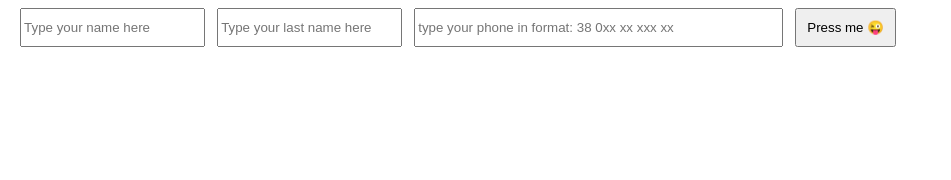
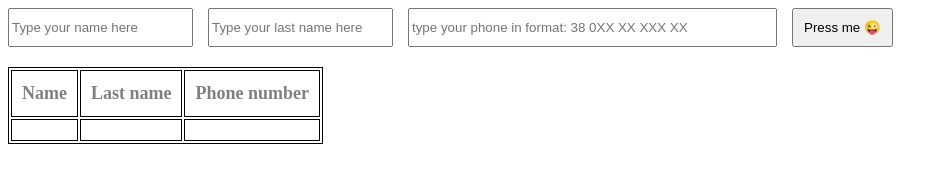
Before and after one commit to Australium/dom-contact-string, a plain HTML site: page index.html in a window 1280 px wide. Shown: the whole page, without its empty margins (0-951 px from the left). Drawn offline with Linux system fonts and the light colour scheme.

Commit message:
added more html and styles through JS. Added even listener to the button along with pattern check before sending info to the table

```diff
--- a/app.js
+++ b/app.js
@@ -3,7 +3,6 @@
 // let inputEl = document.querySelector('#inp');
 
 // let containerEl = document.querySelector('#box');
-
 
 // buttonEl.addEventListener('click', onLick);
 
@@ -15,13 +14,20 @@
 //     inputEl.value = '';
 // }
 
+let styles = `
+    font-size:18px;
+    line-height: 25px;
+    color:grey;`
+
+document.querySelector('*').style = styles;
+
 let divWrapEl = document.createElement('form');
 document.body.prepend(divWrapEl);
 divWrapEl.style.display = 'flex';
-divWrapEl.style.justifyContent = 'space-evenly';
-divWrapEl.style.width = '900px';
+divWrapEl.style.marginBottom = '20px'
+divWrapEl.setAttribute('onsubmit', 'return false');
 
-function addAttributes(element,message='',type,id,classs,value='') {
+function addAttributesForInput(element,message='',type,id,classs,value='',pattern) {
     let elementWithAttribute = element;
 
     elementWithAttribute.setAttribute('type', type);
@@ -29,19 +35,22 @@ function addAttributes(element,message='',type,id,classs,value='') {
     elementWithAttribute.setAttribute('class', classs);
     elementWithAttribute.setAttribute('id', id);
     elementWithAttribute.setAttribute('value', value);
+    elementWithAttribute.setAttribute('pattern', pattern);
+    elementWithAttribute.required = true;
+    elementWithAttribute.maxlength = 32;
+    elementWithAttribute.style.marginRight = '15px'
 }
 
 let inputNameEl = document.createElement('input');
-addAttributes(inputNameEl,'name','text','inpName','name');
+addAttributesForInput(inputNameEl,'name','text','inpName','inp',undefined,'[A-Za-z]{1,32}');
 let inputLastNameEl = document.createElement('input');
-addAttributes(inputLastNameEl,'last name','text','inpLastName','last-name');
+addAttributesForInput(inputLastNameEl,'last name','text','inpLastName','inp',undefined,'[A-Za-z]{1,32}');
 let inputPhoneEl = document.createElement('input');
-addAttributes(inputPhoneEl,undefined,'tel','inpPhone','phone');
-inputPhoneEl.placeholder = 'type your phone in format: 38 0xx xx xxx xx';
+addAttributesForInput(inputPhoneEl,undefined,'tel','inpPhone','inp',undefined,'[0-9]{2} [0-9]{3} [0-9]{2} [0-9]{3} [0-9]{2}');
+inputPhoneEl.placeholder = 'type your phone in format: 38 0XX XX XXX XX';
 inputPhoneEl.setAttribute('size',inputPhoneEl.getAttribute('placeholder').length);
-inputPhoneEl.setAttribute('pattern','[0-9]{2} [0-9]{3} [0-9]{2} [0-9]{3} [0-9]{2}');
 let buttonEl = document.createElement('button');
-buttonEl.type = 'button';
+buttonEl.type = 'submit';
 buttonEl.style.padding = '10px';
 buttonEl.innerHTML = 'Press me 😜';
 
@@ -49,3 +58,69 @@ divWrapEl.append(inputNameEl);
 divWrapEl.append(inputLastNameEl);
 divWrapEl.append(inputPhoneEl);
 divWrapEl.append(buttonEl);
+
+let tableEl = document.createElement('table');
+document.body.append(tableEl);
+let tableHeadEl = document.createElement('thead');
+tableEl.append(tableHeadEl);
+let tableHeadRowEl = document.createElement('tr');
+tableHeadEl.append(tableHeadRowEl);
+
+function createCells(i,tag,where) {
+    for(let x = 1; x <= i; x++) {
+        let tableCell = document.createElement(tag);
+        tableCell.setAttribute('id',`${tag}${x}`)
+        tableCell.style.border = '1px solid black';
+        tableCell.style.padding = '10px';
+        where.append(tableCell);
+    }
+}
+createCells(3,'th',tableHeadRowEl);
+
+th1.innerHTML = 'Name';
+th2.innerHTML = 'Last name';
+th3.innerHTML = 'Phone number';
+
+tableEl.style.border = '1px solid black';
+
+let tableBodyEl = document.createElement('tbody');
+tableEl.append(tableBodyEl);
+
+let tableBodyRowEl = document.createElement('tr')
+tableBodyEl.append(tableBodyRowEl);
+
+createCells(3,'td',tableBodyRowEl);
+
+let mainTableCellOneEl = document.querySelector('#td1');
+let mainTableCellTwoEl = document.querySelector('#td2');
+let mainTableCellThreeEl = document.querySelector('#td3');
+
+buttonEl.addEventListener('click', onClick);
+
+const patternName = inputNameEl.getAttribute('pattern');
+const reName = new RegExp(patternName);
+const patternPhone = inputPhoneEl.getAttribute('pattern');
+const rePhone = new RegExp(patternPhone);
+
+
+
+
+function onClick() {
+    console.log('clicked');
+    let pushedTextfromName = inputNameEl.value;
+    let pushedTextfromLastName = inputLastNameEl.value;
+    let pushedTextfromPhone = inputPhoneEl.value;
+    if (pushedTextfromName.match(reName) && pushedTextfromLastName.match(reName) && pushedTextfromPhone.match(rePhone)) {
+
+        mainTableCellOneEl.append(pushedTextfromName);
+        mainTableCellTwoEl.append(pushedTextfromLastName);
+        mainTableCellThreeEl.append(pushedTextfromPhone);
+        inputNameEl.value = '';
+        inputLastNameEl.value = '';
+        inputPhoneEl.value = '';
+    }
+
+    function checkTable () {
+
+    };
+}
```
Also changed, not shown: index.html (+0 -10 lines).
